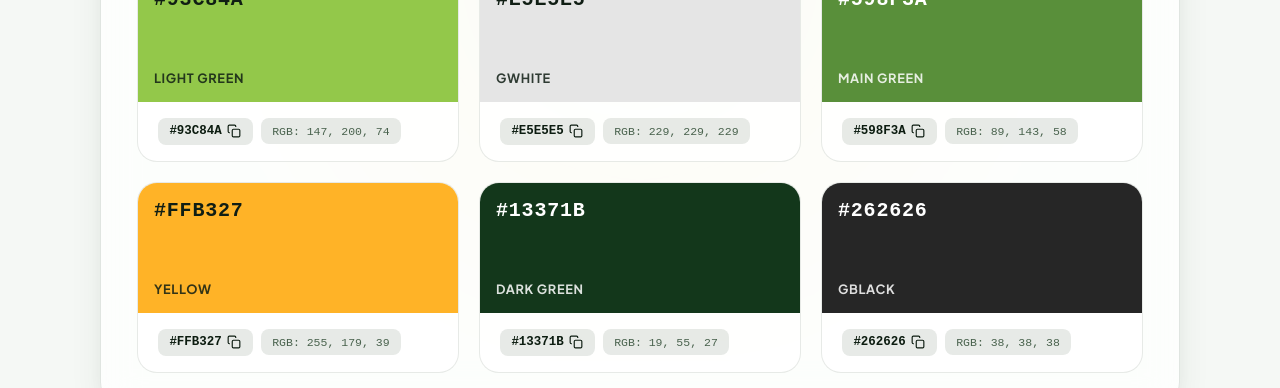
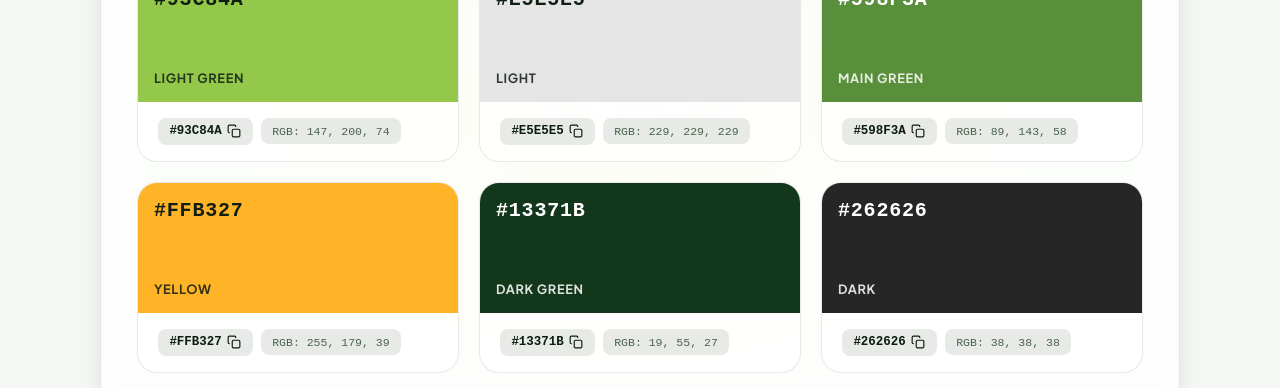
Before and after one commit to Alik532UA/VetCrewHospital, a SvelteKit app: page /brandbook in a window 1280 px wide. Shown: the part 429-817 px from the top of the page. Built offline with nearby package versions, Linux system fonts and the light colour scheme.

Commit message:
refactor(brandbook): rename gWhite to Light and gBlack to Dark

```diff
--- a/src/routes/brandbook/+page.svelte
+++ b/src/routes/brandbook/+page.svelte
@@ -15,7 +15,7 @@
 		},
 		{
 			hex: '#E5E5E5',
-			name: 'gWhite',
+			name: 'Light',
 			textColor: '#101e14',
 			rgb: '229, 229, 229'
 		},
@@ -39,7 +39,7 @@
 		},
 		{
 			hex: '#262626',
-			name: 'gBlack',
+			name: 'Dark',
 			textColor: '#ffffff',
 			rgb: '38, 38, 38'
 		}
```
